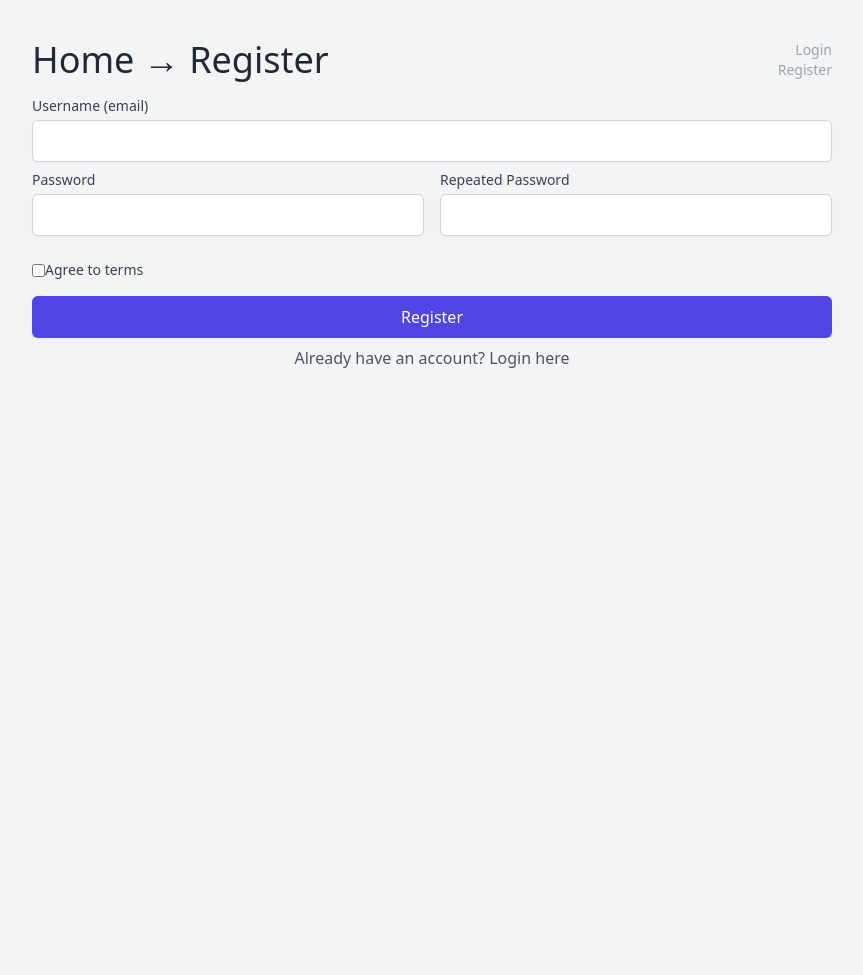
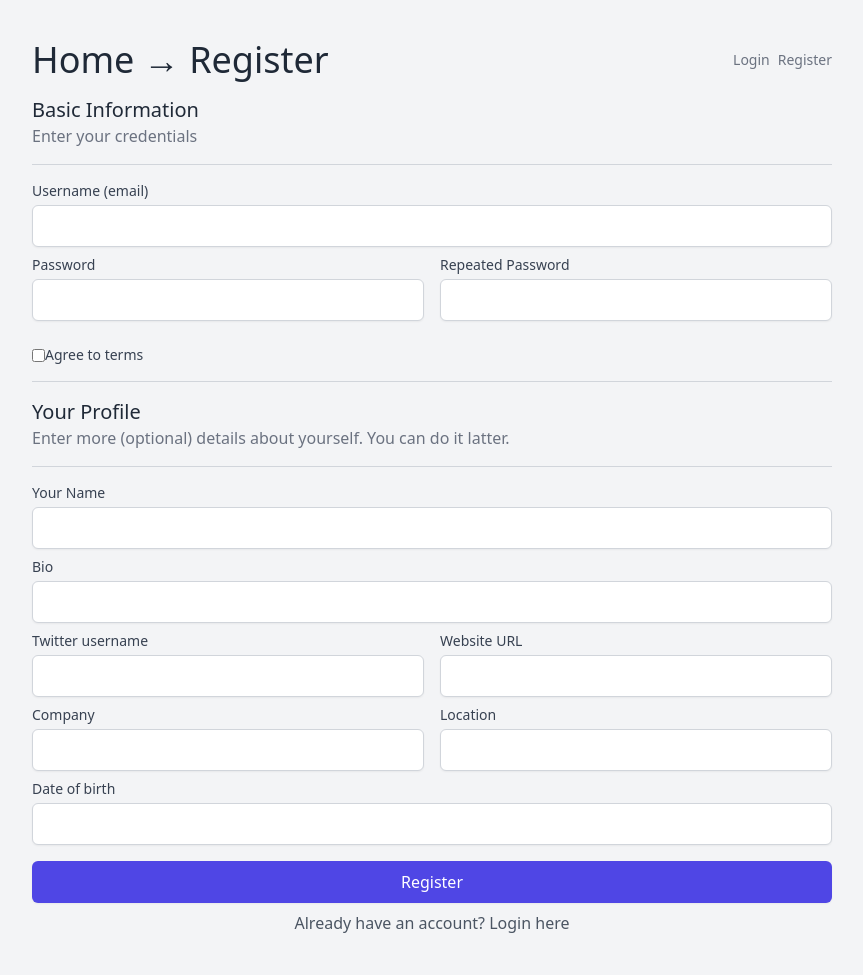
Before and after one commit to aleksandar-zivanovic/Symfony-6-Framework-Hands-On-2023, a Symfony app: template templates/registration/register.html.twig in a window 1280 px wide. Shown: the whole page, without its empty margins (208-1071 px from the left). Before the commit the page ends 368 px from the top, so only its background shows below. Run offline with Twig, Linux system fonts and the light colour scheme; the template is opened without the code that fills it, so the values that code supplies are empty; form fields are guessed from the names that the template uses; some libraries are stand-ins or nearby versions.

Commit message:
72. Embedding Forms

```diff
--- a/templates/base.html.twig
+++ b/templates/base.html.twig
@@ -27,7 +27,7 @@
 				{% endblock %}
 			</div>
 
-			<div class='text-right'>
+			<div class='text-sm text-gray-500 dark:text-gray-400 flex'>
 				{# {% if app.user %}
 					<div>
 						<a href='{{ path("app_micro_post_add") }}'>Add new</a>
@@ -41,14 +41,17 @@
 					<div>
 						<a href='{{ path("app_micro_post_add") }}'>Add new</a>
 					</div>
-					<div>
+					<div class="ml-2">
+						<a href="{{ path('app_settings_profile') }}">Profile Settings</a>
+					</div>
+					<div class="ml-2">
 						<a href="{{ path('app_logout') }}">Logout</a>
 					</div>
 				{% else %}
-					<div class='text-sm text-gray-400 dark:text-gray-500'>
+					<div>
 						<a href="{{ path('app_login') }}">Login</a>
 					</div>
-					<div class='text-sm text-gray-400 dark:text-gray-500'>
+					<div class="ml-2">
 						<a href="{{ path('app_register') }}">Register</a>
 					</div>
 				{% endif %}
--- a/templates/registration/register.html.twig
+++ b/templates/registration/register.html.twig
@@ -12,6 +12,11 @@
     {% endfor %}
 
     {{ form_start(registrationForm) }}
+        <div class="text-xl">Basic Information</div>
+        <div class="text-gray-500 mb-4 pb-4 border-b border-gray-300">
+            Enter your credentials
+        </div>
+
         <div>
             {{ form_label(registrationForm.email, 'Username (email)', {'label_attr': {'class': 'block text-sm text-gray-700 dark:text-gray-300 font-medium'}}) }}
             {{ form_widget(registrationForm.email, {'attr': {'class': 'block w-full shadow-sm border-gray-300 dark:border-transparent dark:text-gray-800 rounded-md border p-2 mt-1 mb-2'}}) }}
@@ -37,6 +42,15 @@
             {{ form_label(registrationForm.agreeTerms, 'Agree to terms', {'label_attr': {'class': 'text-sm text-gray-700 dark:text-gray-300 font-medium'}}) }}
         </div>
 
+        <div class="border-b border-gray-300"></div>
+
+        <div class="text-xl mt-4">Your Profile</div>
+        <div class="text-gray-500 mb-4 pb-4 border-b border-gray-300">
+            Enter more (optional) details about yourself. You can do it latter.
+        </div>
+
+        {{ include ("settings_profile/_profile_form.html.twig", { form: registrationForm.userProfile }) }}
+
         <div>
             <button type='submit' class="block w-full shadow-sm border-transparent bg-indigo-600 hover:bg-indigo-700 dark:bg-indig-500 dark:hover:bg-indig-400 text-white rounded-md border p-2 mt-4 mb-2">Register</button>
         </div>
```
Also changed, not shown: src/Controller/SettingsProfileController.php (+8 -4 lines), src/Form/RegistrationFormType.php (+7 -5 lines).
